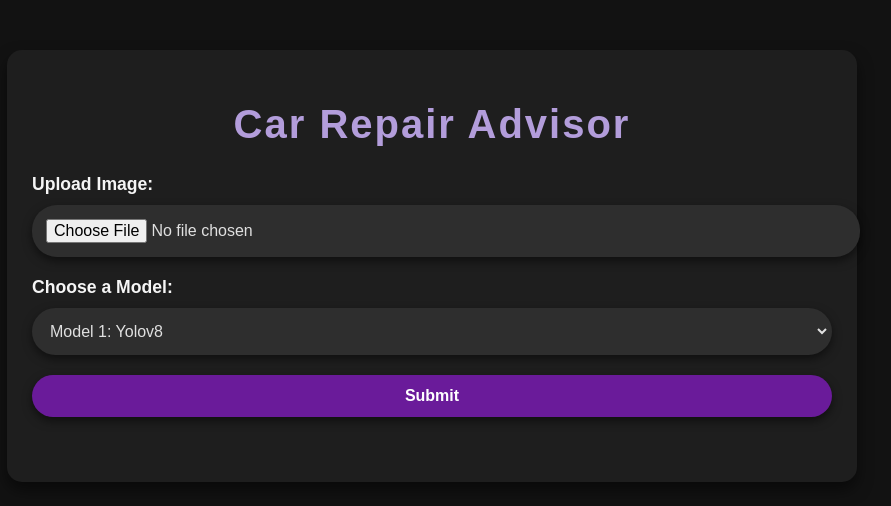
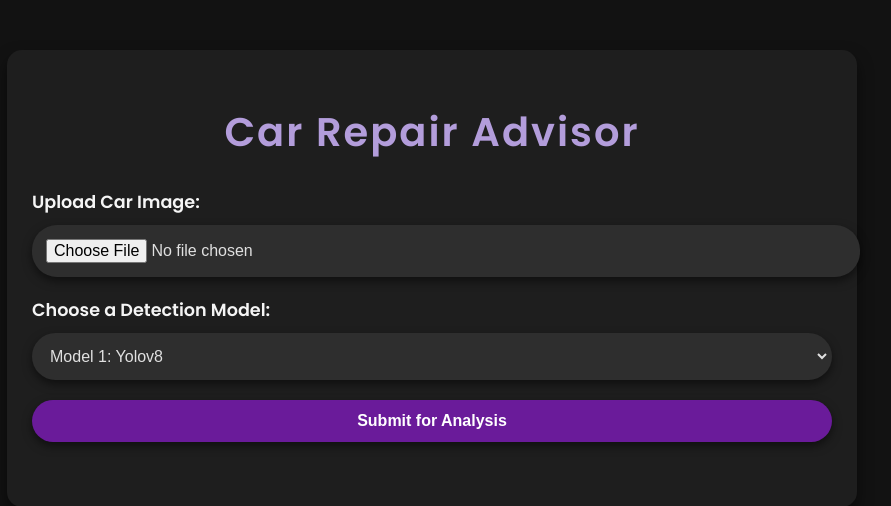
Before and after one commit to KaustubhGhale/Tata_Innovent_2024, a Flask app: page / in a window 1280 px wide. Shown: the top 506 px of the page, without its empty margins (208-1099 px from the left). Run offline with Flask 3, Linux system fonts and the light colour scheme.

Commit message:
Update index.html

```diff
--- a/templates/index.html
+++ b/templates/index.html
@@ -3,25 +3,26 @@
 <head>
     <meta charset="UTF-8">
     <meta name="viewport" content="width=device-width, initial-scale=1.0">
-    <title>Car Repair Advisor</title>
+    <title>Car Repair Advisor (Dark Mode)</title>
     <link rel="stylesheet" href="static/styles.css">
+    <link href="https://fonts.googleapis.com/css2?family=Poppins:wght@400;600&display=swap" rel="stylesheet">
 </head>
 <body>
     <div class="container">
         <h1>Car Repair Advisor</h1>
         <form id="upload-form">
-            <label for="file-upload">Upload Image:</label>
+            <label for="file-upload">Upload Car Image:</label>
             <input type="file" id="file-upload" accept="image/*">
-            <br>
-            <label for="model-select">Choose a Model:</label>
+            <label for="model-select">Choose a Detection Model:</label>
             <select id="model-select">
                 <option value="model1">Model 1: Yolov8</option>
+                <option value="model2">Model 2: Mask R-CNN</option>
+                <option value="model3">Model 3: SAM</option>
             </select>
-            <br>
-            <button type="button" id="submit-button">Submit</button>
+            <button type="button" id="submit-button">Submit for Analysis</button>
         </form>
 
-        <div id="results" style="display: none;">
+        <div id="results">
             <h2>Analysis Results</h2>
             <p id="ai-response"></p>
             <h3>Processed Image</h3>
```
